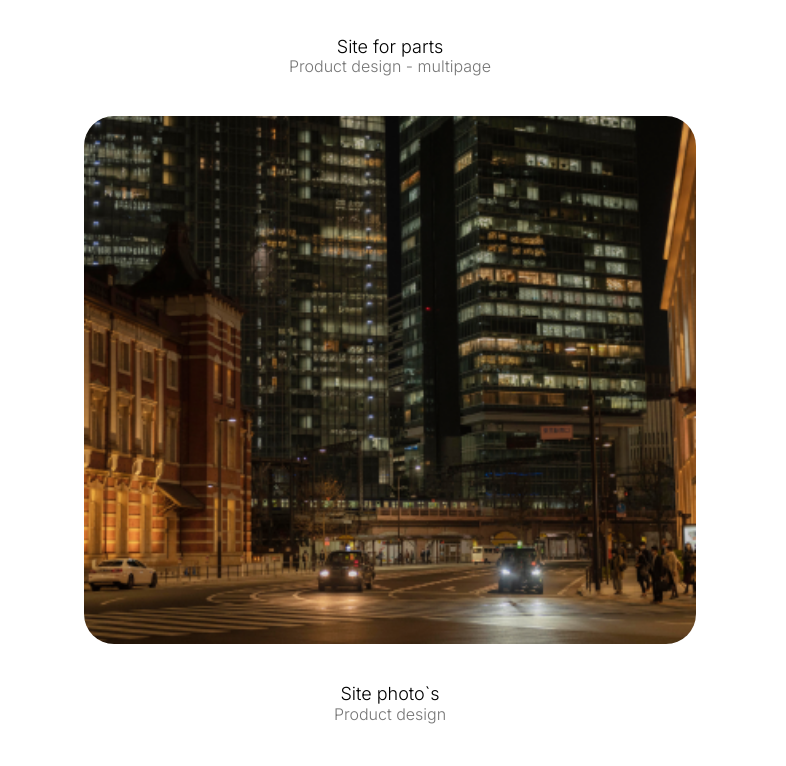
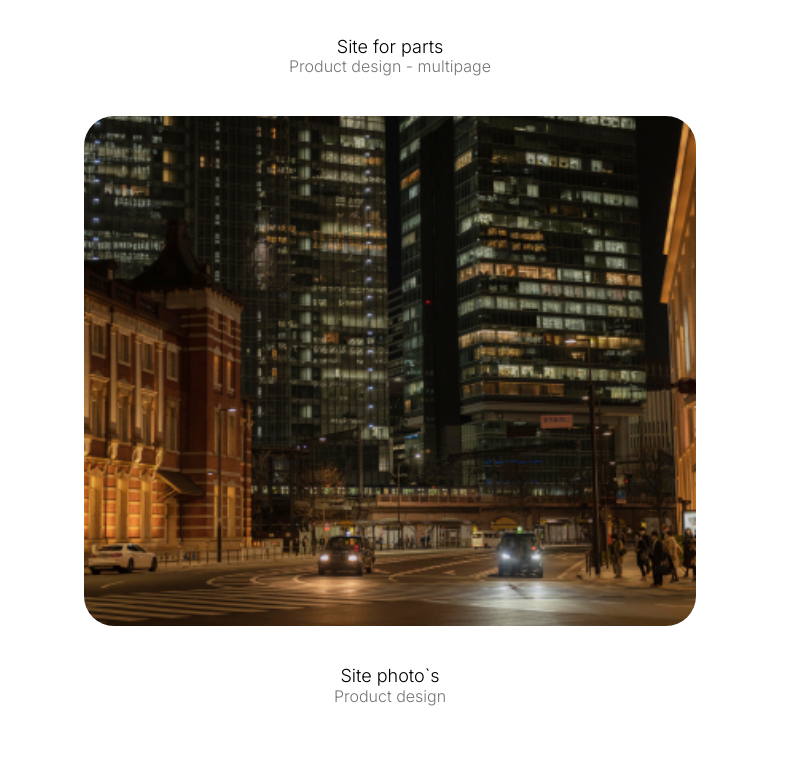
Before and after one commit to halerazxc/portfolio, a plain HTML site: page index.html in a window 1280 px wide. Shown: the part 1575-2341 px from the top of the page, 494-1280 px from the left. Drawn offline with Linux system fonts and the light colour scheme.

Commit message:
Update style.css

```diff
--- a/style.css
+++ b/style.css
@@ -122,9 +122,6 @@
         border-radius: 30px;
     }
 
-    main .my__works .photo {
-        height: 30%;
-    }
 
     main .my__works img:hover {
         transition: .2s;
```
